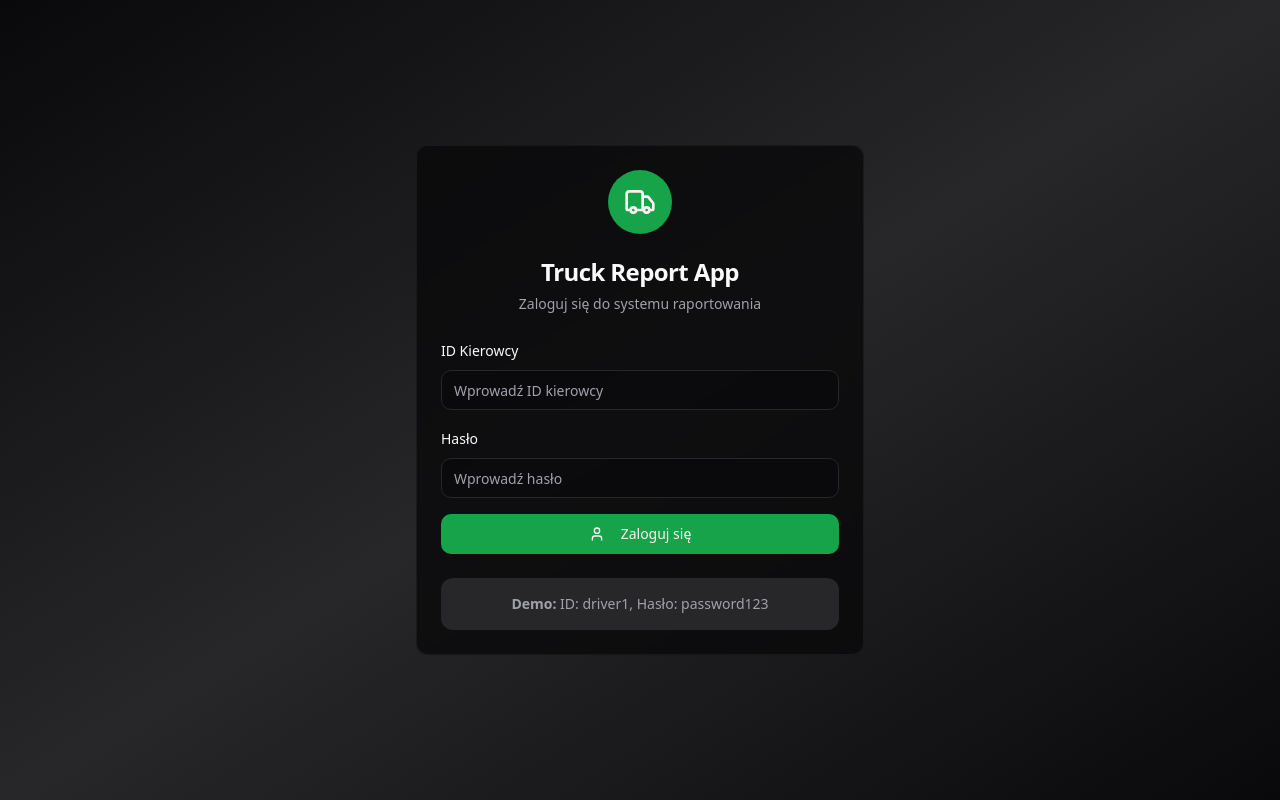
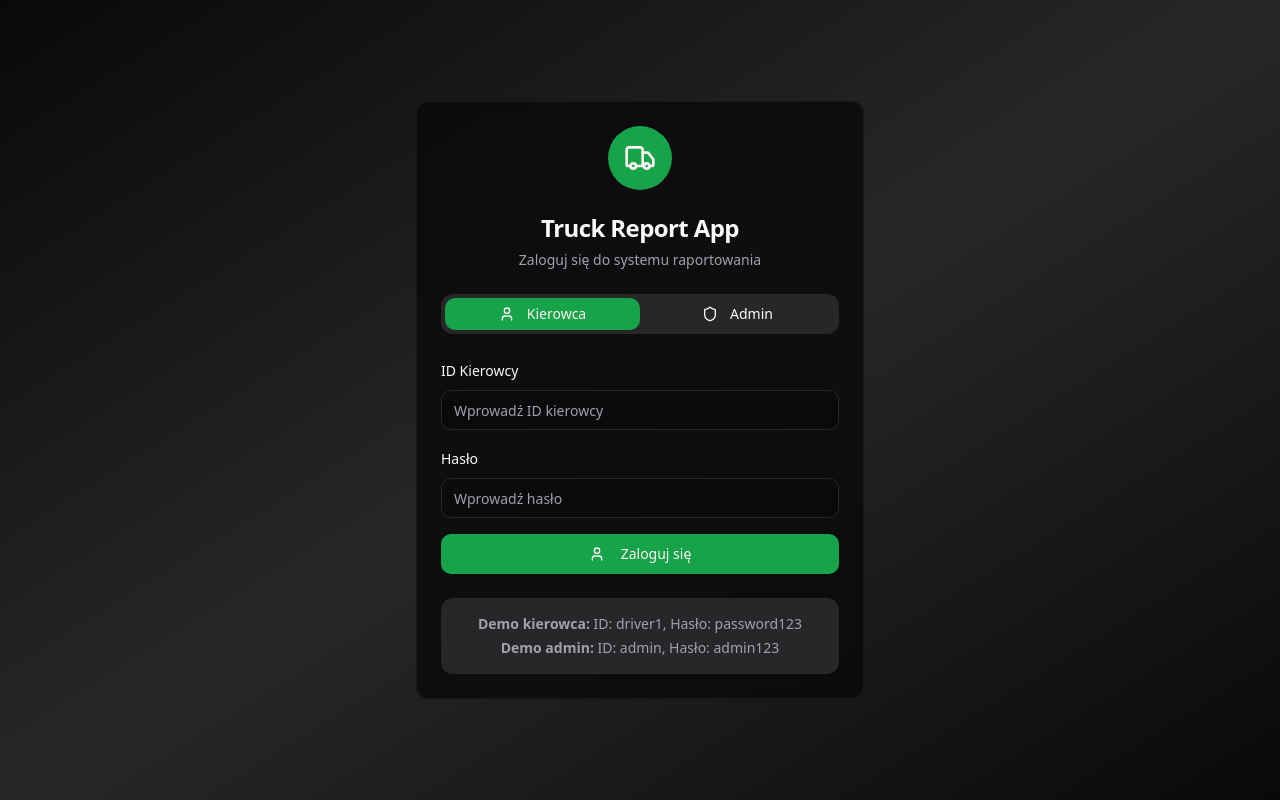
Before and after one commit to junker90/truck-report-vista, a React (Vite) app: page / in a window 1280 px wide. Built offline with nearby package versions, Linux system fonts and the light colour scheme.

Commit message:
Fix: Add admin login and demo account
Added an admin login and demo account to the application. The demo account is `admin` / `admin123`.

```diff
--- a/src/pages/Index.tsx
+++ b/src/pages/Index.tsx
@@ -5,20 +5,21 @@ import { Card, CardContent, CardDescription, CardHeader, CardTitle } from "@/com
 import { Input } from "@/components/ui/input";
 import { Label } from "@/components/ui/label";
 import { toast } from "sonner";
-import { User, Truck } from "lucide-react";
+import { User, Truck, Shield } from "lucide-react";
 import Dashboard from "@/components/Dashboard";
 
 const Index = () => {
-  const [isLoggedIn, setIsLoggedIn] = useState(!!localStorage.getItem('driver_id'));
-  const [driverId, setDriverId] = useState("");
+  const [isLoggedIn, setIsLoggedIn] = useState(!!localStorage.getItem('driver_id') || !!localStorage.getItem('admin_id'));
+  const [userId, setUserId] = useState("");
   const [password, setPassword] = useState("");
   const [isLoading, setIsLoading] = useState(false);
+  const [loginType, setLoginType] = useState("driver"); // "driver" or "admin"
 
   const handleLogin = async (e: React.FormEvent) => {
     e.preventDefault();
 
-    if (!driverId.trim() || !password.trim()) {
-      toast.error("Wprowadź ID kierowcy i hasło");
+    if (!userId.trim() || !password.trim()) {
+      toast.error("Wprowadź ID i hasło");
       return;
     }
 
@@ -27,13 +28,25 @@ const Index = () => {
     // Simulate login delay
     await new Promise(resolve => setTimeout(resolve, 1000));
 
-    // Mock authentication - in real app this would call backend
-    if (driverId === "driver1" && password === "password123") {
-      localStorage.setItem('driver_id', driverId);
-      setIsLoggedIn(true);
-      toast.success("Zalogowano pomyślnie!");
-    } else {
-      toast.error("Błędne dane logowania");
+    // Mock authentication with admin support
+    if (loginType === "driver") {
+      if (userId === "driver1" && password === "password123") {
+        localStorage.setItem('driver_id', userId);
+        localStorage.removeItem('admin_id'); // Clear admin session if exists
+        setIsLoggedIn(true);
+        toast.success("Zalogowano jako kierowca!");
+      } else {
+        toast.error("Błędne dane logowania kierowcy");
+      }
+    } else if (loginType === "admin") {
+      if (userId === "admin" && password === "admin123") {
+        localStorage.setItem('admin_id', userId);
+        localStorage.removeItem('driver_id'); // Clear driver session if exists
+        setIsLoggedIn(true);
+        toast.success("Zalogowano jako administrator!");
+      } else {
+        toast.error("Błędne dane logowania administratora");
+      }
     }
 
     setIsLoading(false);
@@ -41,9 +54,10 @@ const Index = () => {
 
   const handleLogout = () => {
     localStorage.removeItem('driver_id');
+    localStorage.removeItem('admin_id');
     localStorage.removeItem('truck_reports');
     setIsLoggedIn(false);
-    setDriverId("");
+    setUserId("");
     setPassword("");
     toast.success("Wylogowano pomyślnie");
   };
@@ -57,25 +71,53 @@ const Index = () => {
       <Card className="w-full max-w-md backdrop-blur-sm bg-card/80 border-border/50">
         <CardHeader className="text-center">
           <div className="mx-auto w-16 h-16 bg-primary rounded-full flex items-center justify-center mb-4">
-            <Truck className="w-8 h-8 text-primary-foreground" />
+            {loginType === "admin" ? (
+              <Shield className="w-8 h-8 text-primary-foreground" />
+            ) : (
+              <Truck className="w-8 h-8 text-primary-foreground" />
+            )}
           </div>
           <CardTitle className="text-2xl font-bold">
             Truck Report App
           </CardTitle>
           <CardDescription>
-            Zaloguj się do systemu raportowania
+            {loginType === "admin" ? "Panel administratora" : "Zaloguj się do systemu raportowania"}
           </CardDescription>
         </CardHeader>
         <CardContent>
+          {/* Login Type Selector */}
+          <div className="flex mb-6 bg-muted rounded-lg p-1">
+            <Button
+              type="button"
+              variant={loginType === "driver" ? "default" : "ghost"}
+              className="flex-1 h-8"
+              onClick={() => setLoginType("driver")}
+            >
+              <User className="w-4 h-4 mr-1" />
+              Kierowca
+            </Button>
+            <Button
+              type="button"
+              variant={loginType === "admin" ? "default" : "ghost"}
+              className="flex-1 h-8"
+              onClick={() => setLoginType("admin")}
+            >
+              <Shield className="w-4 h-4 mr-1" />
+              Admin
+            </Button>
+          </div>
+
           <form onSubmit={handleLogin} className="space-y-4">
             <div className="space-y-2">
-              <Label htmlFor="driverId">ID Kierowcy</Label>
+              <Label htmlFor="userId">
+                {loginType === "admin" ? "ID Administratora" : "ID Kierowcy"}
+              </Label>
               <Input
-                id="driverId"
+                id="userId"
                 type="text"
-                placeholder="Wprowadź ID kierowcy"
-                value={driverId}
-                onChange={(e) => setDriverId(e.target.value)}
+                placeholder={loginType === "admin" ? "Wprowadź ID administratora" : "Wprowadź ID kierowcy"}
+                value={userId}
+                onChange={(e) => setUserId(e.target.value)}
                 disabled={isLoading}
                 className="bg-background/50"
               />
@@ -99,7 +141,11 @@ const Index = () => {
             >
               {isLoading ? "Logowanie..." : (
                 <>
-                  <User className="w-4 h-4 mr-2" />
+                  {loginType === "admin" ? (
+                    <Shield className="w-4 h-4 mr-2" />
+                  ) : (
+                    <User className="w-4 h-4 mr-2" />
+                  )}
                   Zaloguj się
                 </>
               )}
@@ -107,7 +153,10 @@ const Index = () => {
           </form>
           <div className="mt-6 p-4 bg-muted rounded-lg">
             <p className="text-sm text-muted-foreground text-center">
-              <strong>Demo:</strong> ID: driver1, Hasło: password123
+              <strong>Demo kierowca:</strong> ID: driver1, Hasło: password123
+            </p>
+            <p className="text-sm text-muted-foreground text-center mt-1">
+              <strong>Demo admin:</strong> ID: admin, Hasło: admin123
             </p>
           </div>
         </CardContent>
```
